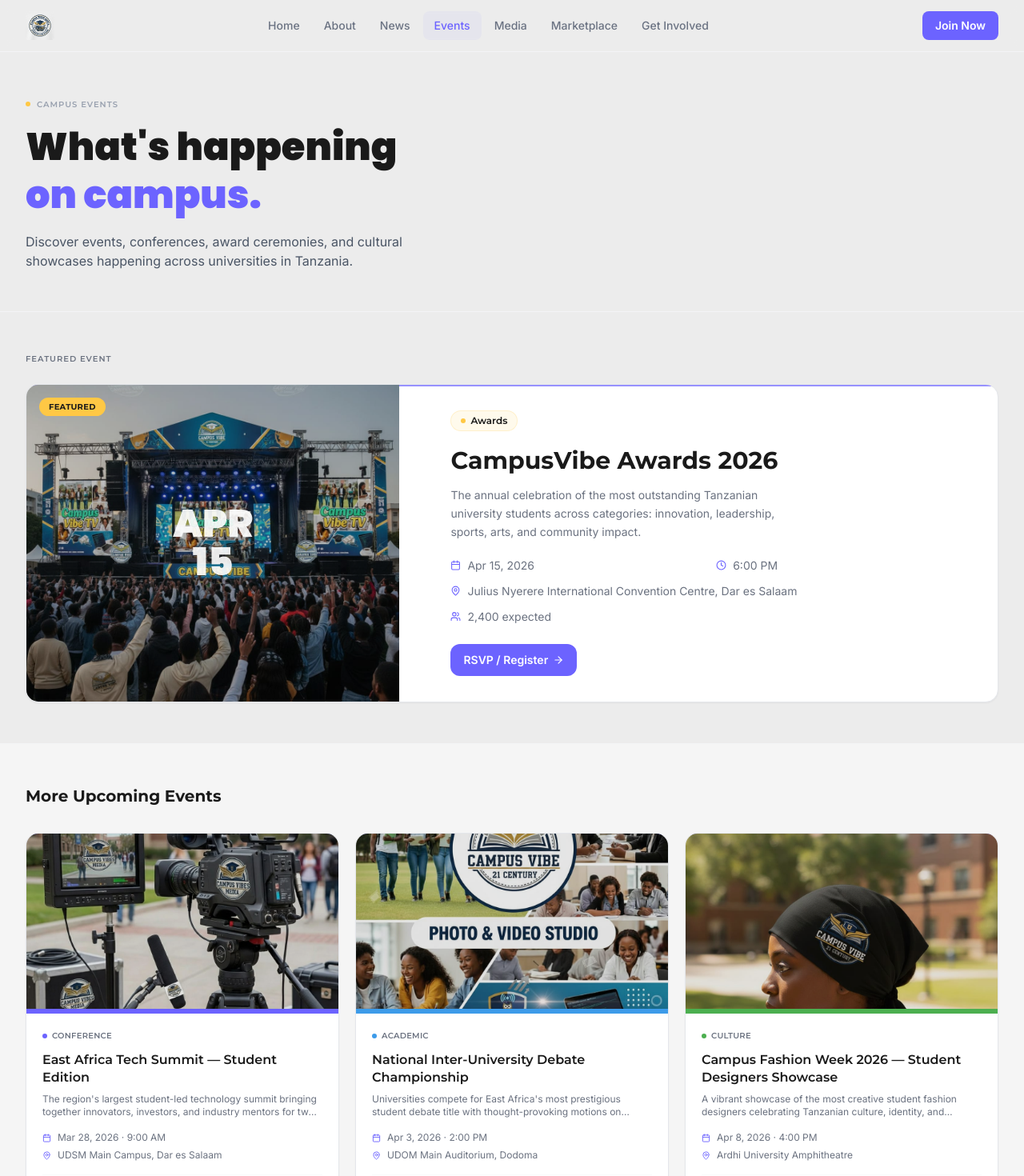
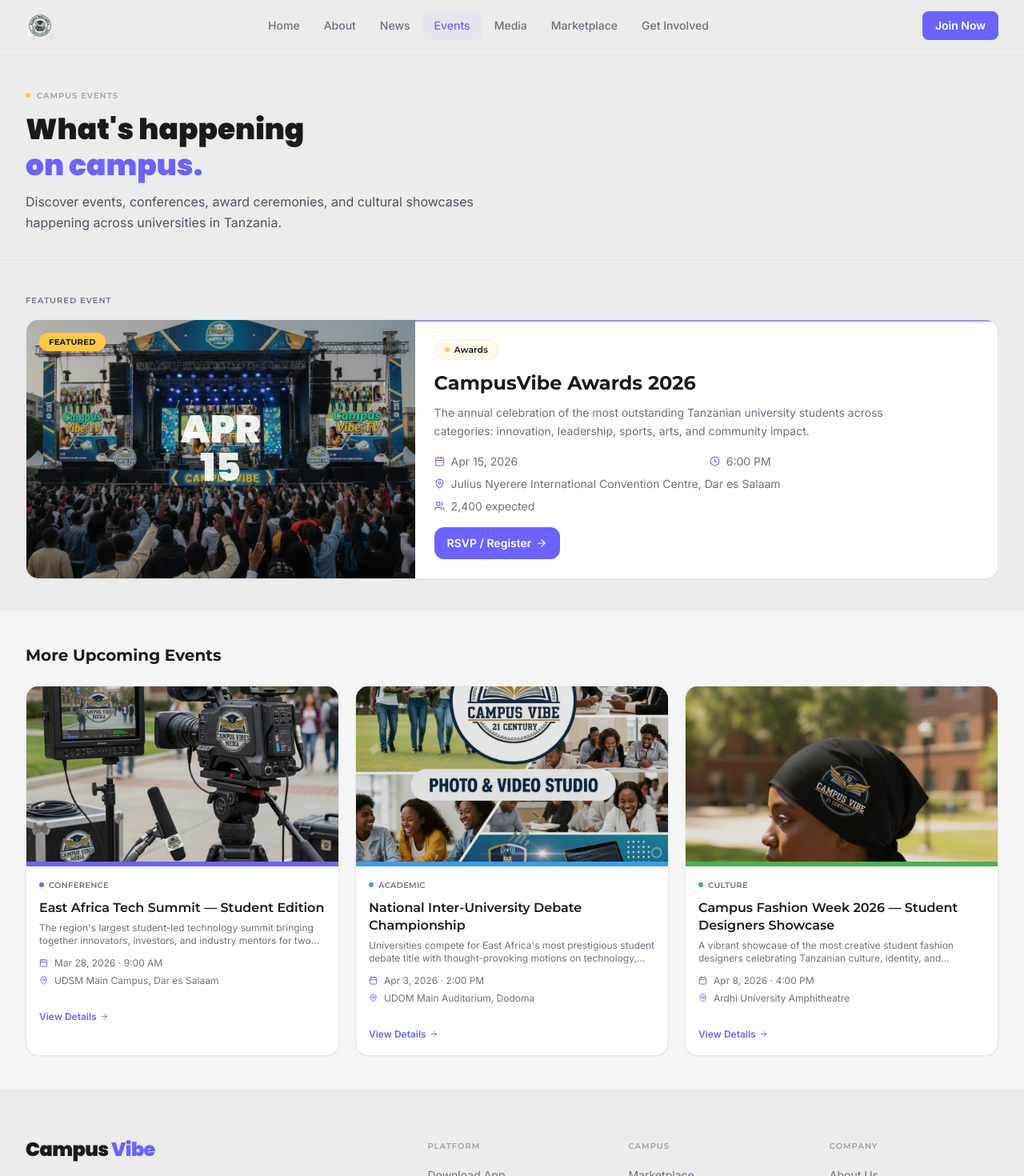
Before and after one commit to Stark-Priver/campusvibe, a Next.js app in the folder campusvibe/: page /events in a window 1280 px wide. Shown: the top 1470 px of the page at 80% size. Built offline with nearby package versions, Linux system fonts and the light colour scheme.

Commit message:
style: page.tsx, routes.d.ts (+16 more) [2026-03-17 12:26:25]

```diff
--- a/campusvibe/src/app/events/page.tsx
+++ b/campusvibe/src/app/events/page.tsx
@@ -32,17 +32,17 @@
     <>
       {/* Page hero */}
       <div className="pt-16 bg-[#ECECEC] border-b border-gray-100">
-        <div className="max-w-7xl mx-auto px-4 sm:px-6 lg:px-8 section-space-tight">
+        <div className="max-w-7xl mx-auto px-4 sm:px-6 lg:px-8 pt-8 pb-7 sm:pt-10 sm:pb-9">
           <AnimatedSection>
-            <span className="inline-flex items-center gap-2 text-[10px] uppercase tracking-widest font-section font-semibold text-gray-400 mb-4">
+            <span className="inline-flex items-center gap-2 text-[10px] uppercase tracking-widest font-section font-semibold text-gray-400 mb-3">
               <span className="w-1.5 h-1.5 rounded-full bg-accent" />
               Campus Events
             </span>
-            <h1 className="font-heading font-black text-4xl sm:text-5xl text-dark leading-tight">
-              What&apos;s happening
+            <h1 className="font-heading font-black text-3xl sm:text-4xl text-dark leading-tight">
+              What&apos;s happening{" "}
               <span className="text-brand block">on campus.</span>
             </h1>
-            <p className="mt-4 text-gray-600 text-base font-body max-w-lg">
+            <p className="mt-2.5 text-gray-600 text-sm sm:text-base font-body max-w-xl leading-relaxed">
               Discover events, conferences, award ceremonies, and cultural showcases happening
               across universities in Tanzania.
             </p>
@@ -52,18 +52,18 @@
 
       {/* Featured event */}
       {featured && (
-        <div className="bg-[#ECECEC] section-space-tight border-b border-gray-100">
+        <div className="bg-[#ECECEC] py-8 sm:py-10 border-b border-gray-100">
           <div className="max-w-7xl mx-auto px-4 sm:px-6 lg:px-8">
             <AnimatedSection>
-              <span className="text-[10px] uppercase tracking-widest font-section font-semibold text-muted mb-6 block">
+              <span className="text-[10px] uppercase tracking-widest font-section font-semibold text-muted mb-4 block">
                 Featured Event
               </span>
               <Link
                 href={`/events/${featured.slug}`}
-                className="group grid grid-cols-1 lg:grid-cols-5 gap-8 card-pro card-hover"
+                className="group grid grid-cols-1 lg:grid-cols-5 card-pro card-hover"
               >
                 {/* Visual */}
-                <div className="lg:col-span-2 min-h-[200px] relative flex items-center justify-center">
+                <div className="lg:col-span-2 min-h-[165px] sm:min-h-[185px] relative flex items-center justify-center">
                   <Image
                     src={featured.imageUrl}
                     alt={featured.title}
@@ -72,8 +72,8 @@
                     sizes="(max-width: 1024px) 100vw, 40vw"
                   />
                   <div className="absolute inset-0 bg-black/20" />
-                  <div className="text-center p-8">
-                    <div className="text-5xl font-heading font-black text-white/90 leading-none relative z-10">
+                  <div className="text-center p-6">
+                    <div className="text-4xl sm:text-5xl font-heading font-black text-white/90 leading-none relative z-10">
                       APR<br />15
                     </div>
                   </div>
@@ -83,9 +83,9 @@
                 </div>
 
                 {/* Info */}
-                <div className="lg:col-span-3 p-6 lg:p-8 flex flex-col justify-center">
+                <div className="lg:col-span-3 p-5 sm:p-6 flex flex-col justify-center">
                   <span
-                    className={`inline-flex items-center gap-1.5 w-fit px-3 py-1 rounded-full text-xs font-section font-semibold border mb-4 ${
+                    className={`inline-flex items-center gap-1.5 w-fit px-3 py-1 rounded-full text-[11px] font-section font-semibold border mb-3 ${
                       categoryBg[featured.category] ?? "bg-gray-100 text-gray-600 border-gray-200"
                     }`}
                   >
@@ -93,14 +93,14 @@
                     {featured.category}
                   </span>
 
-                  <h2 className="font-section font-bold text-2xl sm:text-3xl text-dark group-hover:text-brand transition-colors leading-snug">
+                  <h2 className="font-section font-bold text-xl sm:text-2xl text-dark group-hover:text-brand transition-colors leading-snug">
                     {featured.title}
                   </h2>
-                  <p className="text-muted text-sm mt-3 font-body leading-relaxed max-w-md">
+                  <p className="text-muted text-sm mt-2.5 font-body leading-relaxed max-w-xl line-clamp-3">
                     {featured.description}
                   </p>
 
-                  <div className="mt-5 grid grid-cols-2 gap-3 text-sm text-muted font-body">
+                  <div className="mt-4 grid grid-cols-2 gap-2 text-xs sm:text-sm text-muted font-body">
                     <div className="flex items-center gap-2">
                       <Calendar size={13} className="text-brand" />
                       {featured.date}
@@ -119,7 +119,7 @@
                     </div>
                   </div>
 
-                  <div className="mt-6 flex gap-3">
+                  <div className="mt-4 flex gap-3">
                     <span className="inline-flex items-center gap-1.5 px-4 py-2.5 rounded-xl bg-brand text-white text-sm font-semibold">
                       RSVP / Register <ArrowRight size={14} />
                     </span>
@@ -132,13 +132,13 @@
       )}
 
       {/* All other events */}
-      <div className="bg-surface section-space-tight">
+      <div className="bg-surface py-8 sm:py-10">
         <div className="max-w-7xl mx-auto px-4 sm:px-6 lg:px-8">
-          <AnimatedSection className="mb-8">
+          <AnimatedSection className="mb-6">
             <h2 className="font-section font-bold text-xl text-dark">More Upcoming Events</h2>
           </AnimatedSection>
 
-          <div className="grid grid-cols-1 sm:grid-cols-2 lg:grid-cols-3 gap-5">
+          <div className="grid grid-cols-1 sm:grid-cols-2 lg:grid-cols-3 gap-4 sm:gap-5">
             {rest.map((event, i) => (
               <AnimatedSection key={event.id} delay={0.07 * i}>
                 <Link
@@ -156,8 +156,8 @@
                     <div className="absolute inset-0 bg-black/10" />
                   </div>
                   <div className={`h-1.5 ${categoryDot[event.category] ?? "bg-gray-200"}`} />
-                  <div className="flex flex-col flex-1 p-5">
-                    <div className="flex items-center justify-between mb-3">
+                  <div className="flex flex-col flex-1 p-4">
+                    <div className="flex items-center justify-between mb-2.5">
                       <span className="text-[10px] uppercase tracking-wide font-section font-semibold text-muted flex items-center gap-1.5">
                         <span className={`w-1.5 h-1.5 rounded-full ${categoryDot[event.category] ?? "bg-gray-400"}`} />
                         {event.category}
@@ -166,8 +166,8 @@
                     <h3 className="font-section font-semibold text-dark group-hover:text-brand transition-colors text-base leading-snug">
                       {event.title}
                     </h3>
-                    <p className="text-muted text-xs mt-2 font-body line-clamp-2">{event.description}</p>
-                    <div className="mt-4 space-y-1.5 text-xs text-muted font-body">
+                    <p className="text-muted text-xs mt-1.5 font-body line-clamp-2">{event.description}</p>
+                    <div className="mt-3 space-y-1.5 text-xs text-muted font-body">
                       <div className="flex items-center gap-2">
                         <Calendar size={11} className="text-brand" />
                         {event.date} · {event.time}
@@ -177,7 +177,7 @@
                         <span className="line-clamp-1">{event.location}</span>
                       </div>
                     </div>
-                    <div className="mt-4 pt-3 border-t border-gray-50">
+                    <div className="mt-3 pt-2.5 border-t border-gray-50">
                       <span className="inline-flex items-center gap-1 text-xs font-semibold text-brand">
                         View Details <ArrowRight size={11} />
                       </span>
```
